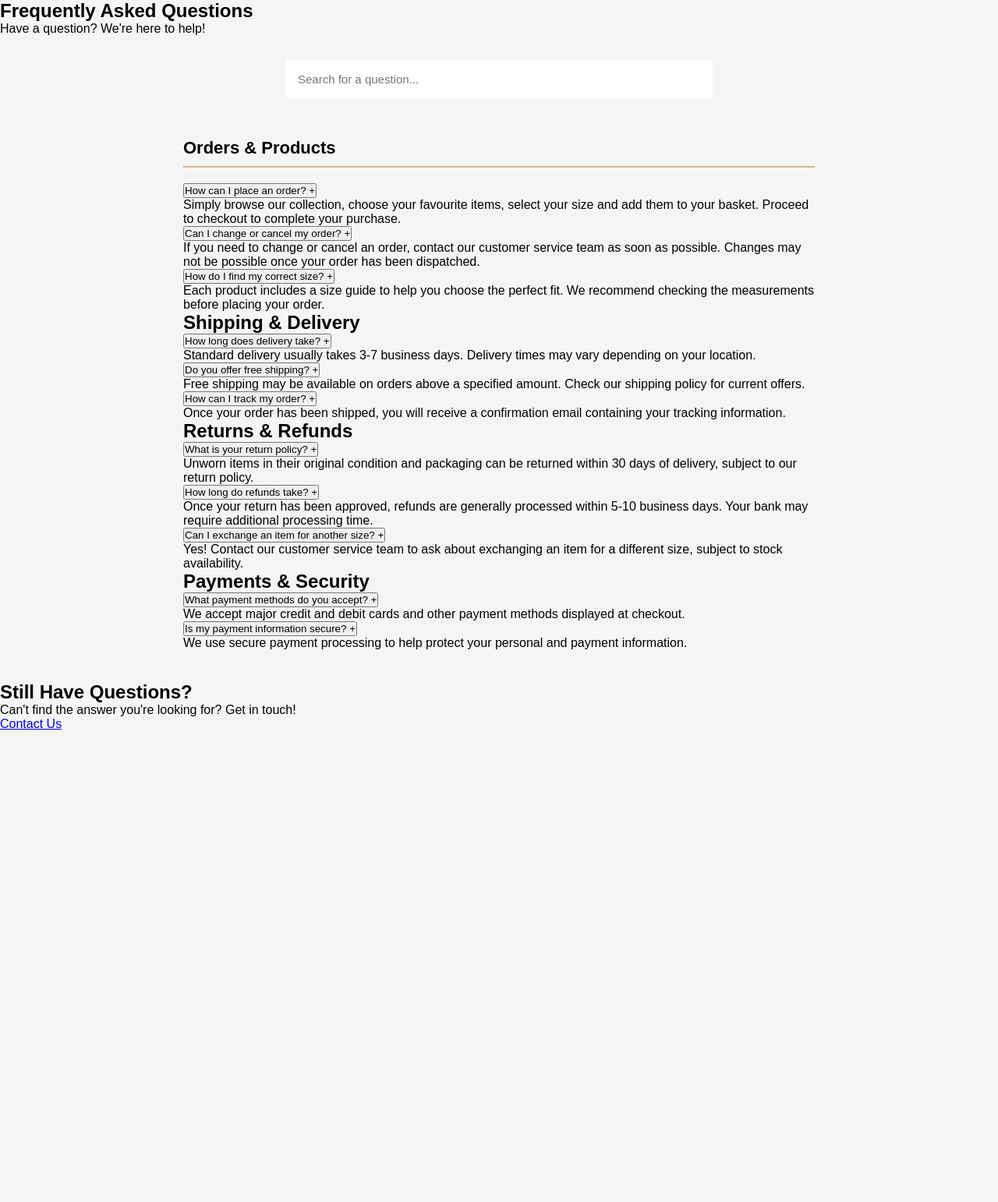
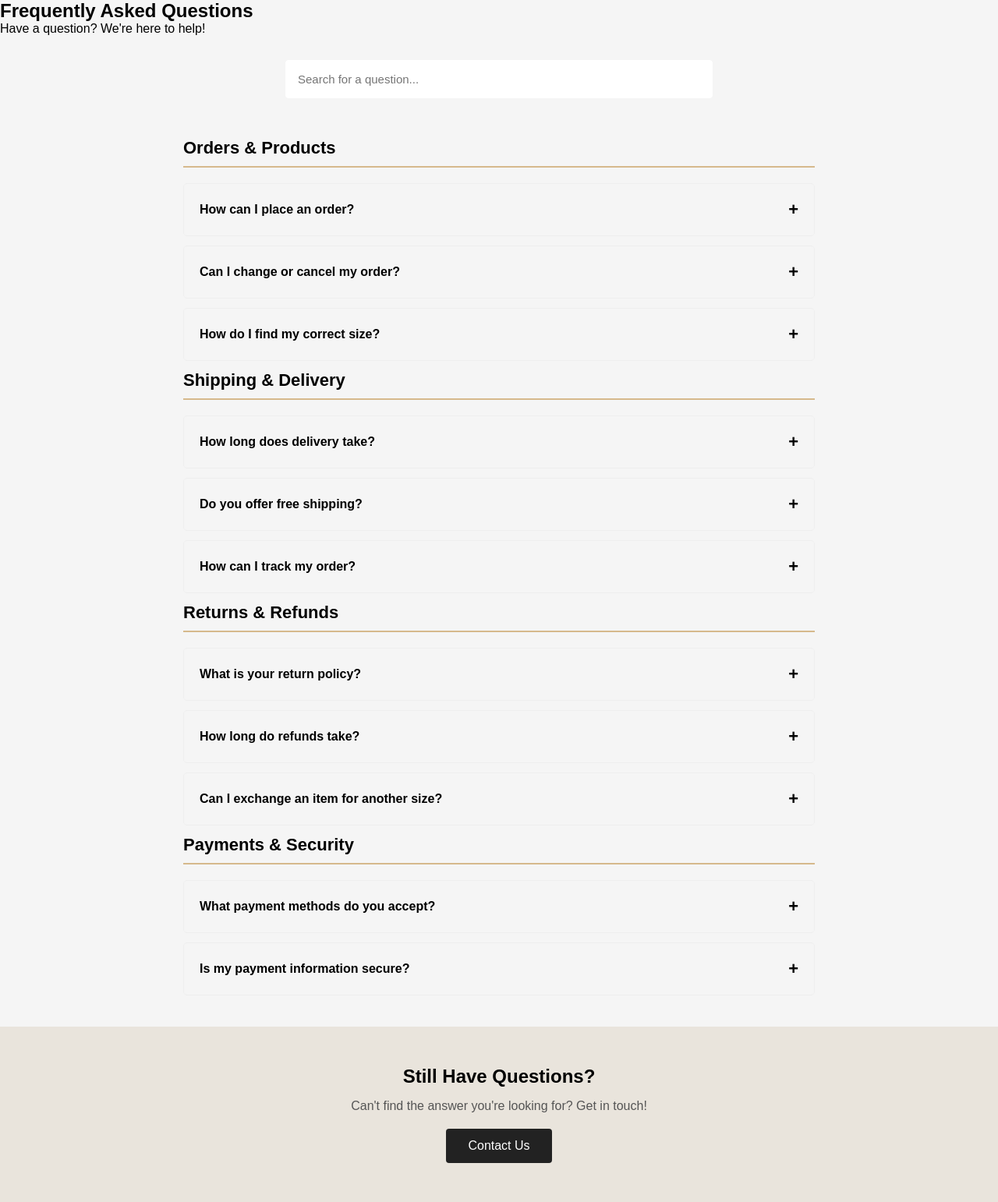
Before and after one commit to dqinka/web-database-design, a PHP site: page /faq_page.html in a window 1280 px wide. Shown: the whole page at 78% size. Before the commit the page ends 936 px from the top, so only its background shows below. Run offline with PHP 8.4, Linux system fonts and the light colour scheme.

Commit message:
FAQ Style :wd

```diff
--- a/css/faq_page.css
+++ b/css/faq_page.css
@@ -21,17 +21,6 @@ header {
 
 header h2 {
     letter-spacing: 2px;
-}
-
-nav a {
-    color: white;
-    text-decoration: none;
-    margin-left: 25px;
-    font-size: 14px;
-}
-
-nav a:hover {
-    color: #d6b98c;
 }
 
 .title {
@@ -80,7 +69,7 @@ nav a:hover {
     padding-bottom: 10px;
 }
 
-.faq-item {
+.item {
     background: whitesmoke;
     margin-bottom: 12px;
     border-radius: 5px;
@@ -134,7 +123,6 @@ nav a:hover {
     padding: 20px;
 }
 
-/* Contact Section */
 .contact {
     text-align: center;
     padding: 50px 20px;
@@ -163,7 +151,6 @@ nav a:hover {
     background: #a47d48;
 }
 
-/* Footer */
 footer {
     background: #222;
     color: white;
@@ -172,7 +159,6 @@ footer {
     font-size: 13px;
 }
 
-/* Mobile Responsive */
 @media (max-width: 600px) {
 
     header {
@@ -180,11 +166,7 @@ footer {
         gap: 15px;
     }
 
-    nav a {
-        margin: 0 8px;
-    }
-
-    .hero h1 {
+    .title h1 {
         font-size: 32px;
     }
 
--- a/faq_page.html
+++ b/faq_page.html
@@ -23,27 +23,28 @@
     </section>
 
     <main class="total-faq">
+
             <div class="subject">
             <h2>Orders & Products</h2>
 
-            <div>
-                <button>
+            <div class="item">
+                <button class="question">
                     How can I place an order?
                     <span>+</span>
                 </button>
-                <div>
+                <div class="answer">
                     Simply browse our collection, choose your favourite
                     items, select your size and add them to your basket.
                     Proceed to checkout to complete your purchase.
                 </div>
             </div>
 
-            <div>
-                <button>
+            <div class="item">
+                <button class="question">
                     Can I change or cancel my order?
                     <span>+</span>
                 </button>
-                <div>
+                <div class="answer">
                     If you need to change or cancel an order, contact
                     our customer service team as soon as possible.
                     Changes may not be possible once your order has
@@ -51,12 +52,12 @@
                 </div>
             </div>
 
-            <div>
-                <button >
+            <div class="item">
+                <button class="question">
                     How do I find my correct size?
                     <span>+</span>
                 </button>
-                <div>
+                <div class="answer">
                     Each product includes a size guide to help you
                     choose the perfect fit. We recommend checking
                     the measurements before placing your order.
@@ -64,38 +65,38 @@
             </div>
         </div>
 
-        <div>
+        <div class="subject">
             <h2>Shipping & Delivery</h2>
 
-            <div>
-                <button>
+            <div class="item">
+                <button class="question">
                     How long does delivery take?
                     <span>+</span>
                 </button>
-                <div>
+                <div class="answer">
                     Standard delivery usually takes 3-7 business days.
                     Delivery times may vary depending on your location.
                 </div>
             </div>
 
-            <div>
-                <button>
+            <div class="item">
+                <button class="question">
                     Do you offer free shipping?
                     <span>+</span>
                 </button>
-                <div>
+                <div class="answer">
                     Free shipping may be available on orders above
                     a specified amount. Check our shipping policy
                     for current offers.
                 </div>
             </div>
 
-            <div>
-                <button>
+            <div class="item">
+                <button class="question">
                     How can I track my order?
                     <span>+</span>
                 </button>
-                <div>
+                <div class="answer">
                     Once your order has been shipped, you will receive
                     a confirmation email containing your tracking
                     information.
@@ -103,39 +104,39 @@
             </div>
         </div>
 
-        <div>
+        <div class="subject">
             <h2>Returns & Refunds</h2>
 
-            <div>
-                <button>
+            <div class="item">
+                <button class="question">
                     What is your return policy?
                     <span>+</span>
                 </button>
-                <div>
+                <div class="answer">
                     Unworn items in their original condition and
                     packaging can be returned within 30 days of
                     delivery, subject to our return policy.
                 </div>
             </div>
 
-            <div>
-                <button>
+            <div class="item">
+                <button class="question">
                     How long do refunds take?
                     <span>+</span>
                 </button>
-                <div>
+                <div class="answer">
                     Once your return has been approved, refunds are
                     generally processed within 5-10 business days.
                     Your bank may require additional processing time.
                 </div>
             </div>
 
-            <div>
-                <button>
+            <div class="item">
+                <button class="question">
                     Can I exchange an item for another size?
                     <span>+</span>
                 </button>
-                <div>
+                <div class="answer">
                     Yes! Contact our customer service team to ask
                     about exchanging an item for a different size,
                     subject to stock availability.
@@ -143,40 +144,38 @@
             </div>
         </div>
 
-        <div>
+        <div class="subject">
             <h2>Payments & Security</h2>
 
-            <div>
-                <button>
+            <div class="item">
+                <button class="question">
                     What payment methods do you accept?
                     <span>+</span>
                 </button>
-                <div>
+                <div class="answer">
                     We accept major credit and debit cards and
                     other payment methods displayed at checkout.
                 </div>
             </div>
 
-            <div>
-                <button>
+            <div class="item">
+                <button class="question">
                     Is my payment information secure?
                     <span>+</span>
                 </button>
-                <div>
+                <div class="answer">
                     We use secure payment processing to help protect
                     your personal and payment information.
                 </div>
             </div>
         </div>
-
     </main>
 
-
-    <section>
+    <section class="contact">
         <h2>Still Have Questions?</h2>
         <p>Can't find the answer you're looking for? Get in touch!</p>
 
-        <a href="mailto:...">
+        <a href="mailto:clezmari@gmail.com">
             Contact Us
         </a>
     </section>
```
